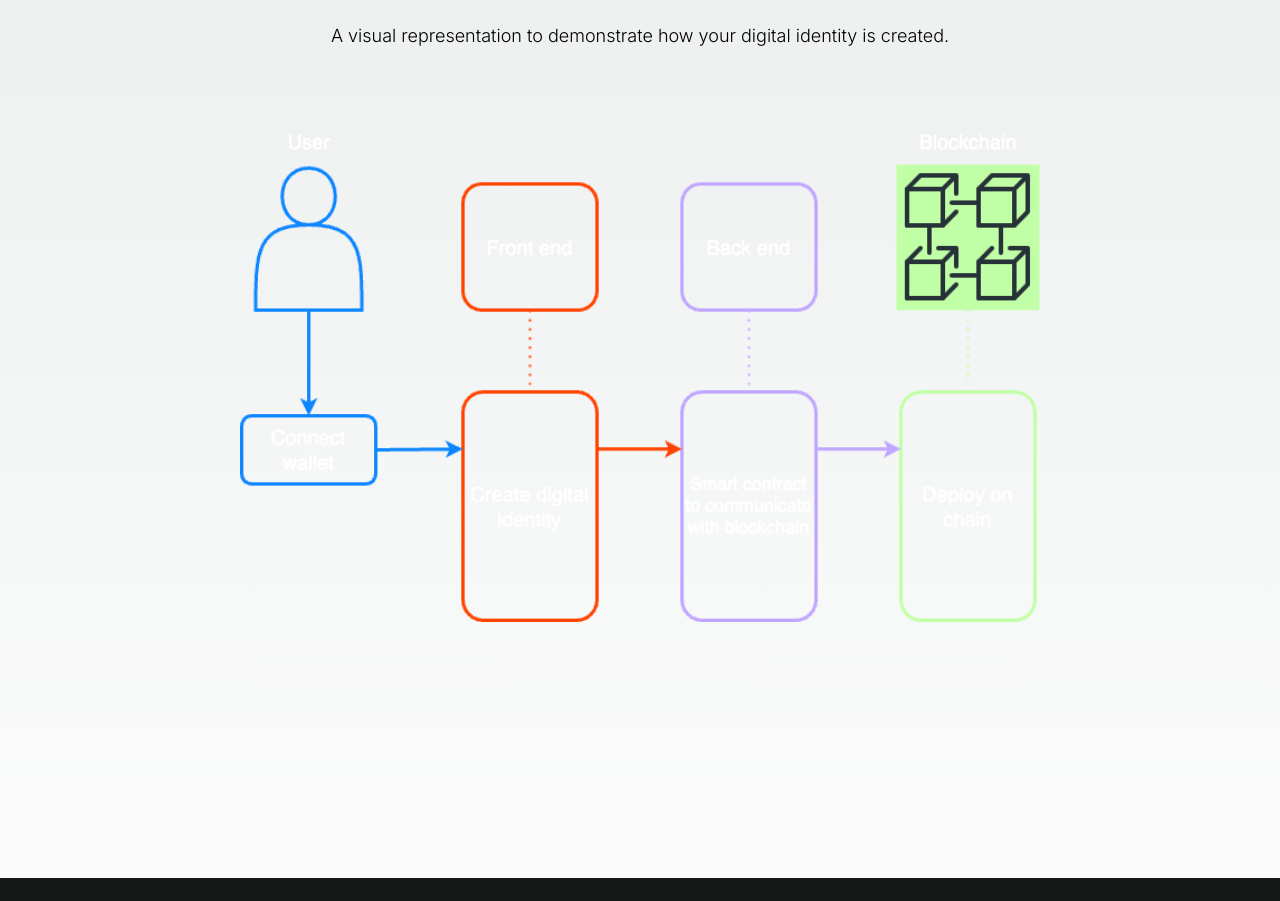
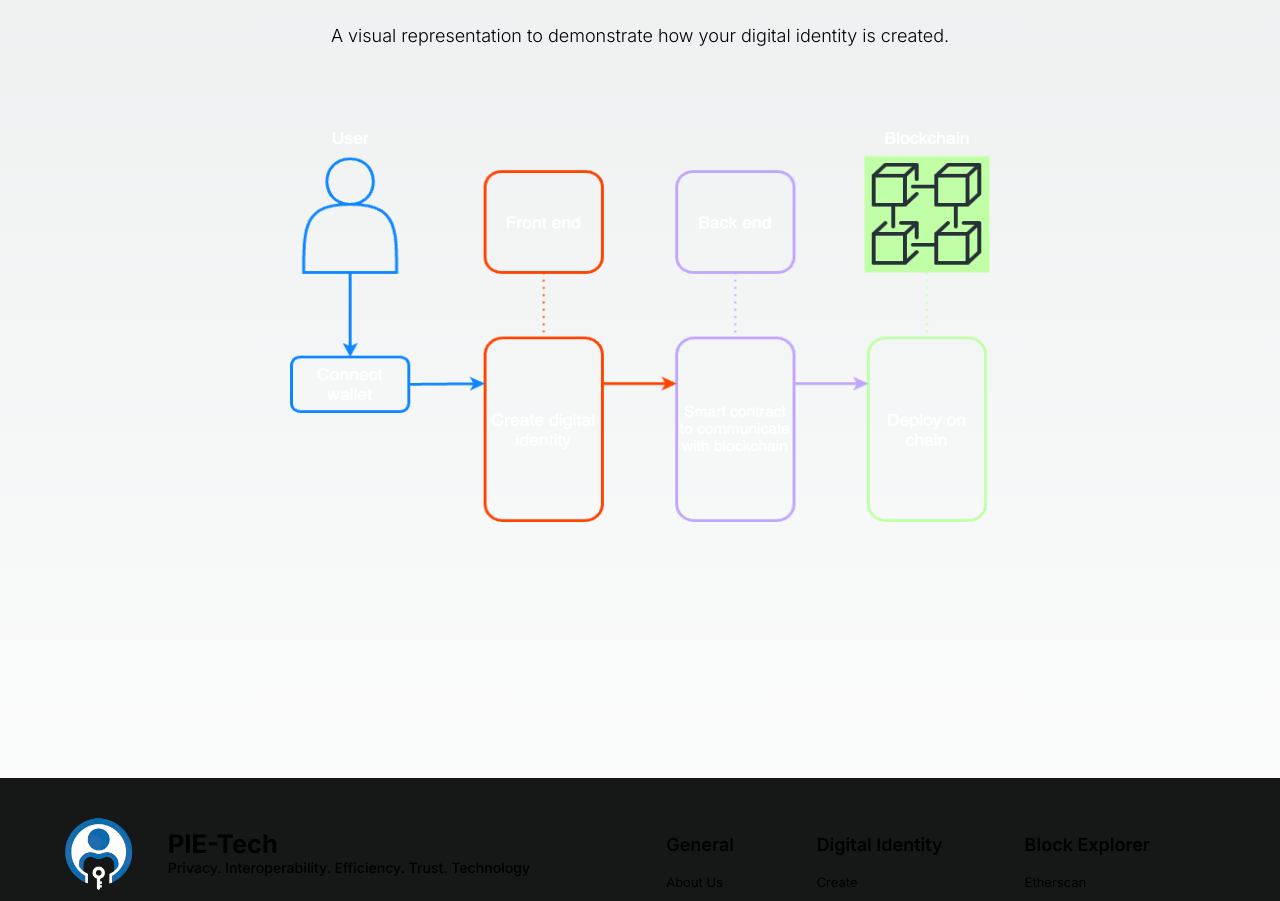
Before and after one commit to Jeanqianying/PIE-Tech, a Next.js app: page / in a window 1280 px wide. Shown: the part 1620-2521 px from the top of the page. Built offline with nearby package versions, Linux system fonts and the light colour scheme; what wagmi would draw is missing.

Commit message:
Update index.js

```diff
--- a/src/pages/index.js
+++ b/src/pages/index.js
@@ -169,7 +169,7 @@ export default function Home() {
 
 
         <div className={styles.homebannerimage}>
-          <Image src="/images/homeimage.png" alt="Own Identity Inc Logo" width={800} height={500} />
+          <Image src="/images/homeimage.png" alt="Own Identity Inc Logo" width={700} height={400} />
         </div>
 
 
```
